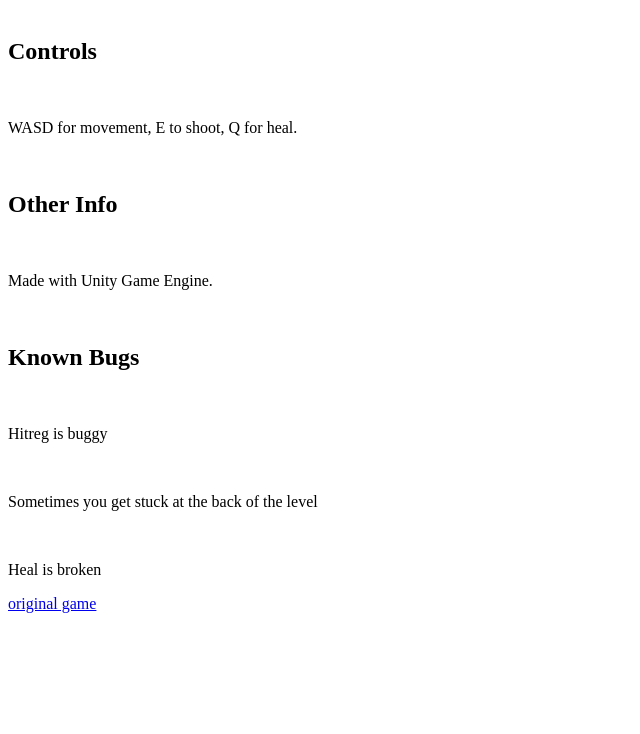
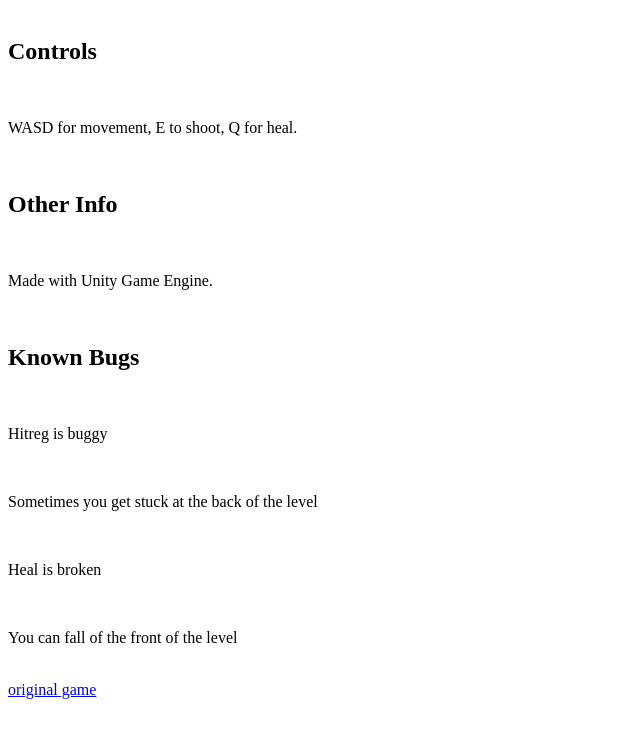
Before and after one commit to mcpengnetwork/electricboogaloo, a plain HTML site: page help/index.html in a window 1280 px wide. Shown: the part 66-800 px from the top of the page, without its empty margins (0-640 px from the left). Drawn offline with Linux system fonts and the light colour scheme.

Commit message:
Update index.html

```diff
--- a/help/index.html
+++ b/help/index.html
@@ -15,4 +15,7 @@
 <p>Sometimes you get stuck at the back of the level</p>
 <br>
 <p>Heal is broken</p>
+<br>
+<p>You can fall of the front of the level</p>
+<br>
 <a href="https://dumdump.github.io/mcpengsport">original game</a>
```
